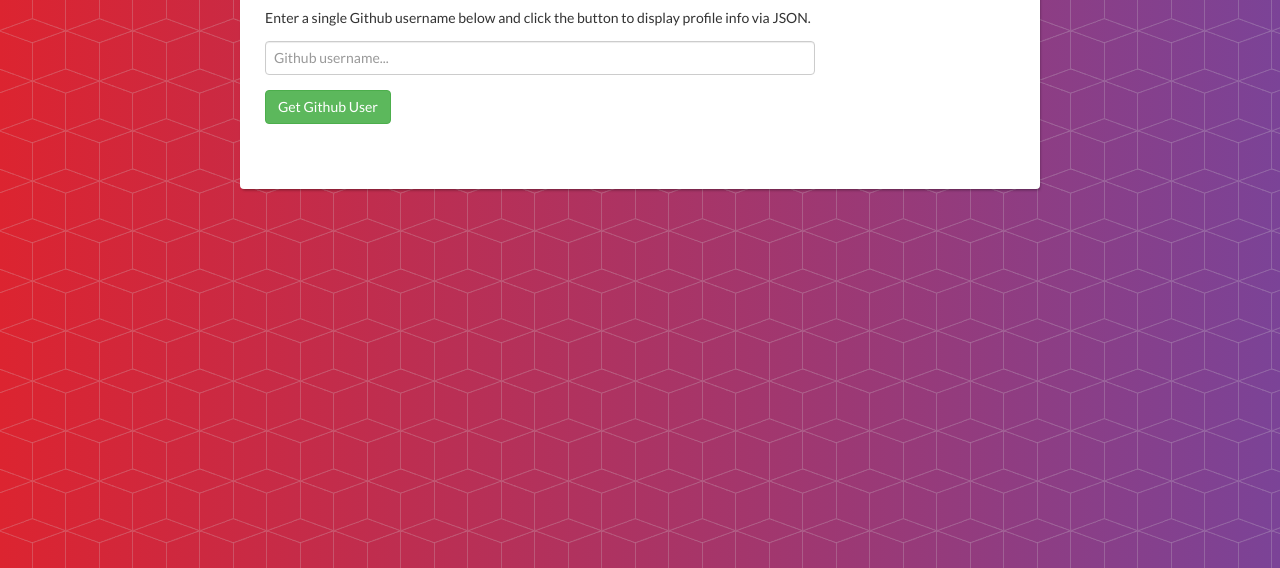
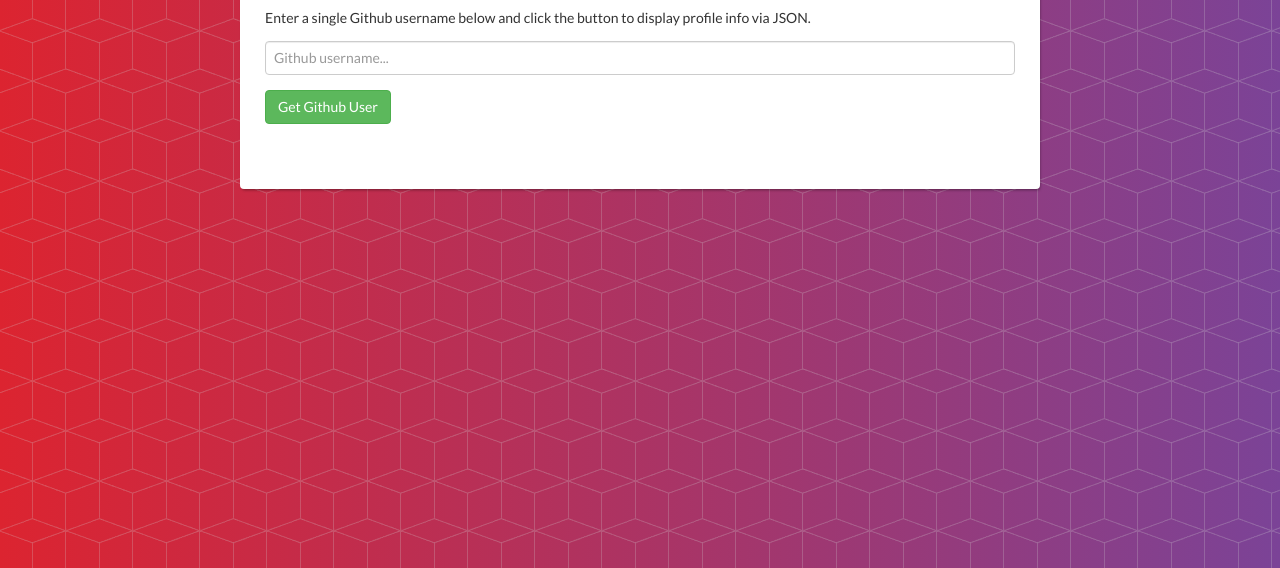
Before and after one commit to shashikunal/github-api, a website: page public/index.html in a window 1280 px wide. Shown: the part 232-800 px from the top of the page. Drawn offline with nearby package versions, Linux system fonts and the light colour scheme.

Commit message:
second commit1

```diff
--- a/public/css/styles.css
+++ b/public/css/styles.css
@@ -183,7 +183,7 @@ a:hover {
   padding: 5px 8px;
   font-size: 1.4em;
   color: #666;
-  width: 550px;
+  width: 100%;
   margin-bottom: 15px;
 }
 
```
